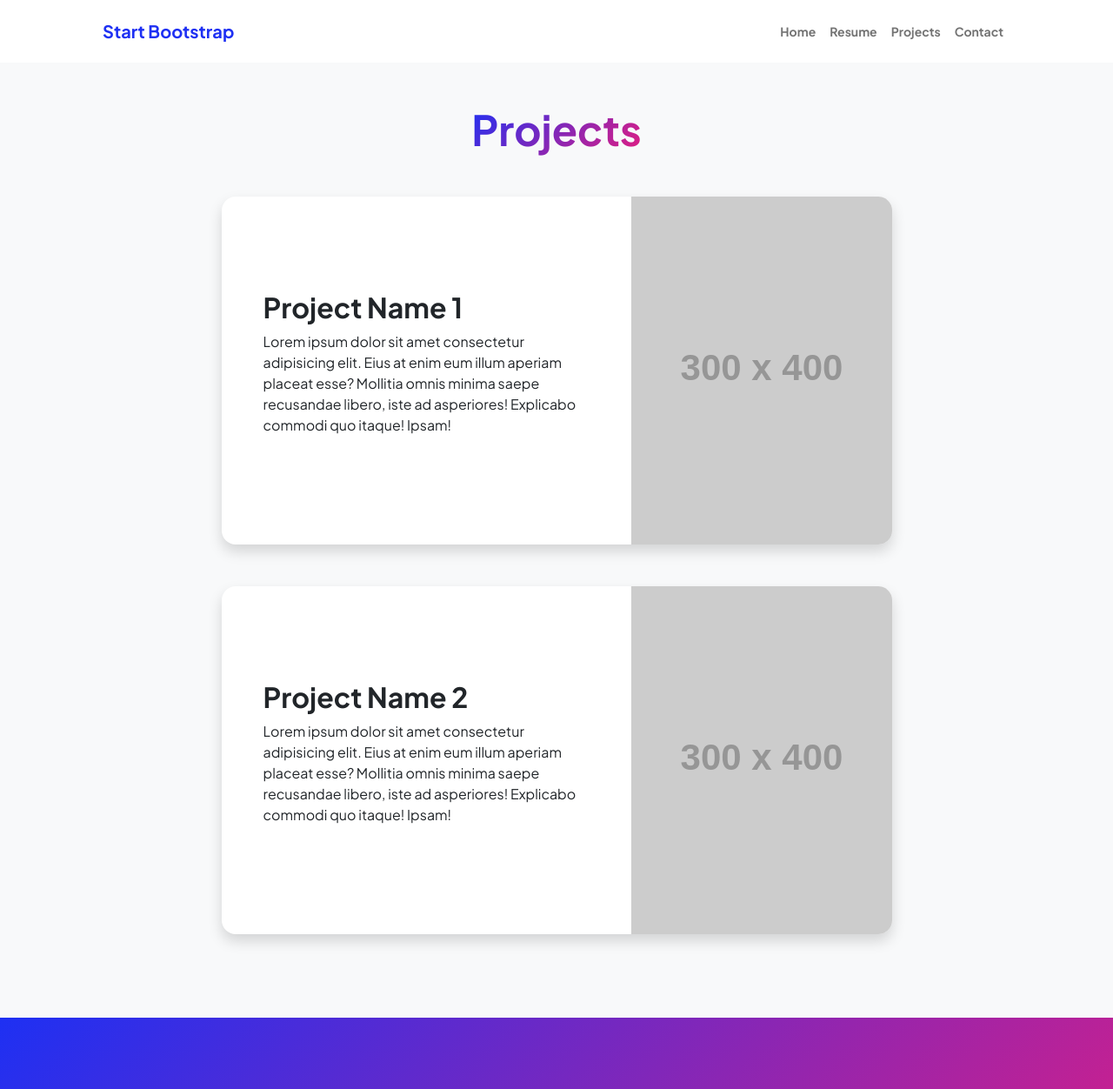
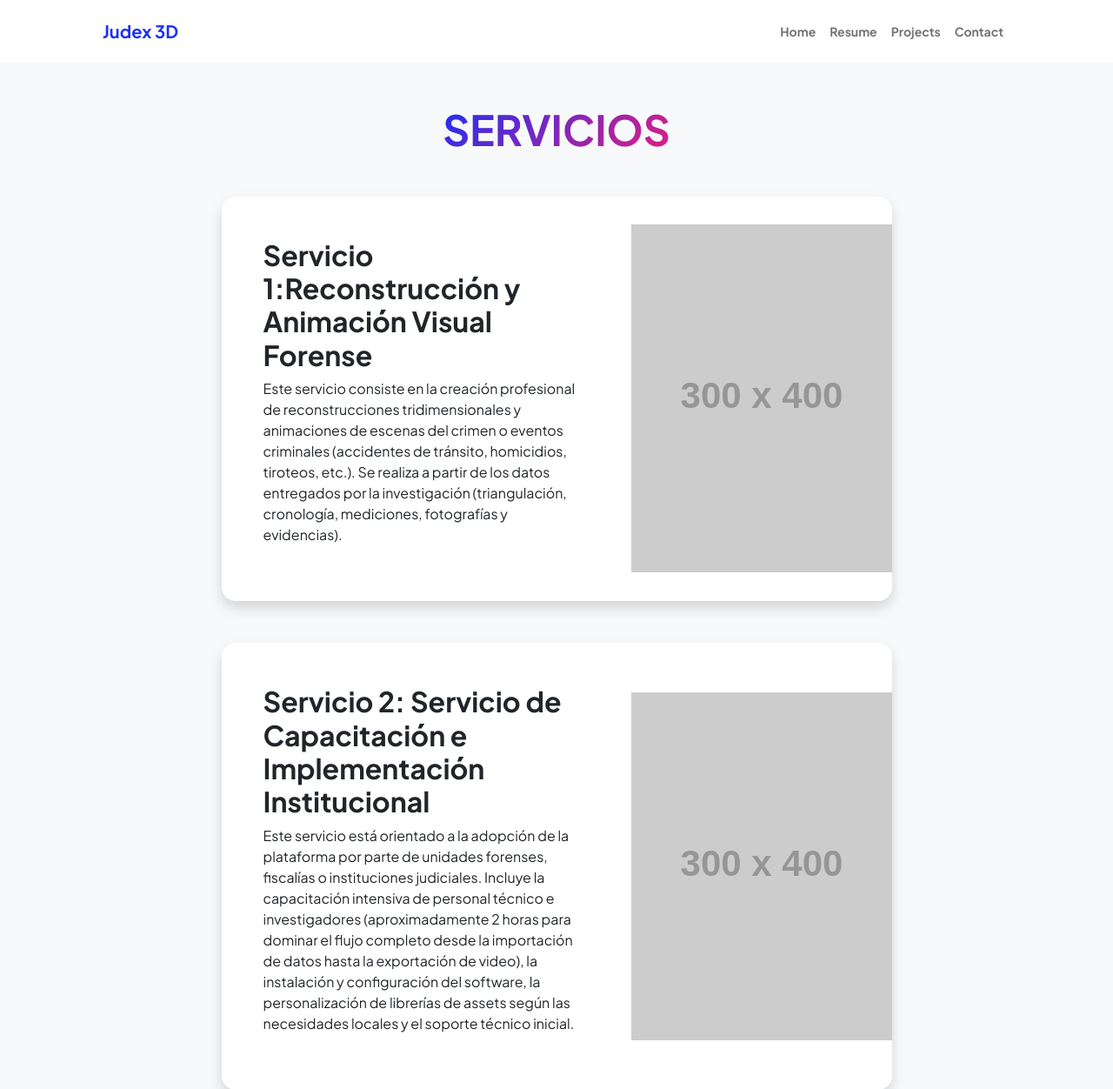
Before and after one commit to brandonoliverperezmorales2004-lab/Judex3D, a plain HTML site: page projects.html in a window 1280 px wide. Shown: the top 1252 px of the page at 87% size. Drawn offline with nearby package versions, Linux system fonts and the light colour scheme; placeholder pictures from the web are drawn by us.

Commit message:
Update project titles and descriptions in HTML

```diff
--- a/projects.html
+++ b/projects.html
@@ -5,7 +5,7 @@
         <meta name="viewport" content="width=device-width, initial-scale=1, shrink-to-fit=no" />
         <meta name="description" content="" />
         <meta name="author" content="" />
-        <title>Modern Business - Start Bootstrap Template</title>
+        <title>Modern Business - Judex 3D</title>
         <!-- Favicon-->
         <link rel="icon" type="image/x-icon" href="assets/favicon.ico" />
         <!-- Custom Google font-->
@@ -22,7 +22,7 @@
             <!-- Navigation-->
             <nav class="navbar navbar-expand-lg navbar-light bg-white py-3">
                 <div class="container px-5">
-                    <a class="navbar-brand" href="index.html"><span class="fw-bolder text-primary">Start Bootstrap</span></a>
+                    <a class="navbar-brand" href="index.html"><span class="fw-bolder text-primary">Judex 3D</span></a>
                     <button class="navbar-toggler" type="button" data-bs-toggle="collapse" data-bs-target="#navbarSupportedContent" aria-controls="navbarSupportedContent" aria-expanded="false" aria-label="Toggle navigation"><span class="navbar-toggler-icon"></span></button>
                     <div class="collapse navbar-collapse" id="navbarSupportedContent">
                         <ul class="navbar-nav ms-auto mb-2 mb-lg-0 small fw-bolder">
@@ -38,7 +38,7 @@
             <section class="py-5">
                 <div class="container px-5 mb-5">
                     <div class="text-center mb-5">
-                        <h1 class="display-5 fw-bolder mb-0"><span class="text-gradient d-inline">Projects</span></h1>
+                        <h1 class="display-5 fw-bolder mb-0"><span class="text-gradient d-inline">SERVICIOS</span></h1>
                     </div>
                     <div class="row gx-5 justify-content-center">
                         <div class="col-lg-11 col-xl-9 col-xxl-8">
@@ -47,8 +47,8 @@
                                 <div class="card-body p-0">
                                     <div class="d-flex align-items-center">
                                         <div class="p-5">
-                                            <h2 class="fw-bolder">Project Name 1</h2>
-                                            <p>Lorem ipsum dolor sit amet consectetur adipisicing elit. Eius at enim eum illum aperiam placeat esse? Mollitia omnis minima saepe recusandae libero, iste ad asperiores! Explicabo commodi quo itaque! Ipsam!</p>
+                                            <h2 class="fw-bolder">Servicio 1:Reconstrucción y Animación Visual Forense </h2>
+                                            <p>Este servicio consiste en la creación profesional de reconstrucciones tridimensionales y animaciones de escenas del crimen o eventos criminales (accidentes de tránsito, homicidios, tiroteos, etc.). Se realiza a partir de los datos entregados por la investigación (triangulación, cronología, mediciones, fotografías y evidencias).</p>
                                         </div>
                                         <img class="img-fluid" src="https://dummyimage.com/300x400/343a40/6c757d" alt="..." />
                                     </div>
@@ -59,8 +59,8 @@
                                 <div class="card-body p-0">
                                     <div class="d-flex align-items-center">
                                         <div class="p-5">
-                                            <h2 class="fw-bolder">Project Name 2</h2>
-                                            <p>Lorem ipsum dolor sit amet consectetur adipisicing elit. Eius at enim eum illum aperiam placeat esse? Mollitia omnis minima saepe recusandae libero, iste ad asperiores! Explicabo commodi quo itaque! Ipsam!</p>
+                                            <h2 class="fw-bolder">Servicio 2: Servicio de Capacitación e Implementación Institucional</h2>
+                                            <p>Este servicio está orientado a la adopción de la plataforma por parte de unidades forenses, fiscalías o instituciones judiciales. Incluye la capacitación intensiva de personal técnico e investigadores (aproximadamente 2 horas para dominar el flujo completo desde la importación de datos hasta la exportación de video), la instalación y configuración del software, la personalización de librerías de assets según las necesidades locales y el soporte técnico inicial.</p>
                                         </div>
                                         <img class="img-fluid" src="https://dummyimage.com/300x400/343a40/6c757d" alt="..." />
                                     </div>
@@ -74,8 +74,8 @@
             <section class="py-5 bg-gradient-primary-to-secondary text-white">
                 <div class="container px-5 my-5">
                     <div class="text-center">
-                        <h2 class="display-4 fw-bolder mb-4">Let's build something together</h2>
-                        <a class="btn btn-outline-light btn-lg px-5 py-3 fs-6 fw-bolder" href="contact.html">Contact me</a>
+                        <h2 class="display-4 fw-bolder mb-4">LA PLANIMETRIA YA NO ES SOLO LA UNICA REPRESENTACION GRAFICA</h2>
+                        <a class="btn btn-outline-light btn-lg px-5 py-3 fs-6 fw-bolder" href="contact.html">CONTACTANOS</a>
                     </div>
                 </div>
             </section>
@@ -84,7 +84,7 @@
         <footer class="bg-white py-4 mt-auto">
             <div class="container px-5">
                 <div class="row align-items-center justify-content-between flex-column flex-sm-row">
-                    <div class="col-auto"><div class="small m-0">Copyright &copy; Your Website 2023</div></div>
+                    <div class="col-auto"><div class="small m-0">Copyright &copy; Your Website 2026</div></div>
                     <div class="col-auto">
                         <a class="small" href="#!">Privacy</a>
                         <span class="mx-1">&middot;</span>
```
